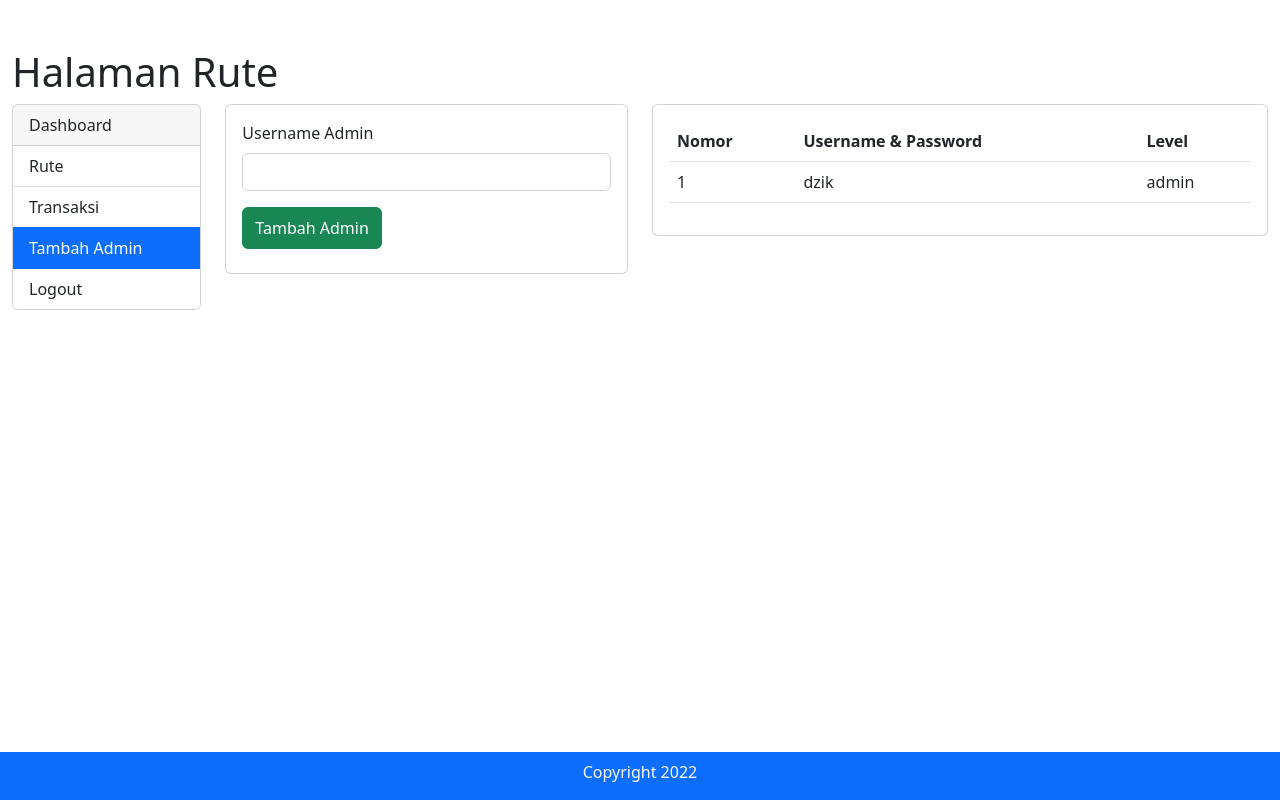
After one commit to GavinDaffa/travel-project, a PHP site: page /admin/tambahadmin.php in a window 1280 px wide. The commit adds this page. Run offline with PHP 8.4, Linux system fonts and the light colour scheme; a user stored in the database is signed in; data comes from the database, SQL or seed files in the repository; some libraries are stand-ins or nearby versions.

Commit message:
First Commit

```diff
--- a/admin/dashboard.php
+++ b/admin/dashboard.php
@@ -6,7 +6,6 @@ if (empty($_SESSION['username'])) {
     header('location: ../authadmin/');
 }
 ?>
-
 
 <div class="container-fluid mt-5">
     <h1>Halaman Dashboard</h1>
@@ -19,6 +18,7 @@ if (empty($_SESSION['username'])) {
                 <ul class="list-group list-group-flush">
                     <li class="list-group-item"><a class="nav-link" href="<?= BASE_ADMIN . '/ruteindex.php' ?>">Rute</a></li>
                     <li class="list-group-item"><a class="nav-link" href="<?= BASE_ADMIN . '/transindex.php' ?>">Transaksi</a></li>
+                    <li class="list-group-item"><a class="nav-link" href="<?= BASE_ADMIN . '/tambahadmin.php' ?>">Tambah Admin</a></li>
                     <li class="list-group-item"><a class="nav-link" href="<?= BASE_URL . '/connect/logout.php' ?>">Logout</a></li>
                 </ul>
             </div>
--- a/admin/ruteindex.php
+++ b/admin/ruteindex.php
@@ -17,6 +17,7 @@ if (empty($_SESSION['username'])) {
                 <ul class="list-group list-group-flush">
                     <li class="list-group-item active"><a class="nav-link" href="<?= BASE_ADMIN . '/ruteindex.php' ?>">Rute</a></li>
                     <li class="list-group-item"><a class="nav-link" href="<?= BASE_ADMIN . '/transindex.php' ?>">Transaksi</a></li>
+                    <li class="list-group-item"><a class="nav-link" href="<?= BASE_ADMIN . '/tambahadmin.php' ?>">Tambah Admin</a></li>
                     <li class="list-group-item"><a class="nav-link" href="<?= BASE_URL . '/connect/logout.php' ?>">Logout</a></li>
                 </ul>
             </div>
--- /dev/null
+++ b/admin/tambahadmin.php
@@ -0,0 +1,81 @@
+<?php
+include '../connect/koneksi.php';
+include './views/header.php';
+if (empty($_SESSION['username'])) {
+    header('location: ../authadmin/');
+}
+?>
+
+<div class="container-fluid mt-5">
+    <h1>Halaman Rute</h1>
+    <div class="row">
+        <div class="col-2">
+            <div class="card">
+                <div class="card-header">
+                    <a class="nav-link" href="<?= BASE_ADMIN . '/dashboard.php' ?>">Dashboard</a>
+                </div>
+                <ul class="list-group list-group-flush">
+                    <li class="list-group-item"><a class="nav-link" href="<?= BASE_ADMIN . '/ruteindex.php' ?>">Rute</a></li>
+                    <li class="list-group-item"><a class="nav-link" href="<?= BASE_ADMIN . '/transindex.php' ?>">Transaksi</a></li>
+                    <li class="list-group-item active"><a class="nav-link" href="<?= BASE_ADMIN . '/tambahadmin.php' ?>">Tambah Admin</a></li>
+                    <li class="list-group-item"><a class="nav-link" href="<?= BASE_URL . '/connect/logout.php' ?>">Logout</a></li>
+                </ul>
+            </div>
+        </div>
+        <div class="col-4">
+            <div class="card w-80" >
+                <div class="card-body">
+                    <form class="row g-2" method="POST" action="<?= BASE_ADMIN ?>/tambahadmin.php">
+                        <!-- username admin -->
+                        <div class="col-md-12">
+                            <label for="username" class="form-label">Username Admin</label>
+                            <input type="text" class="form-control" name="username" id="username" placeholder="">
+                        </div>
+                        <div class="col-md-12">
+                            <button type="submit" name="tambah" class="btn btn-pesan btn-success pt-2 pb-2 my-2">Tambah Admin</button>
+                        </div>
+                    </form>
+                </div>
+            </div>
+        </div>
+        <div class="col-6">
+            <div class="card w-100">
+                <div class="card-body">
+                    <table class="table">
+                        <thead>
+                            <tr>
+                                <th scope="col">Nomor</th>
+                                <th scope="col">Username & Password</th>
+                                <th scope="col">Level</th>
+                            </tr>
+                        </thead>
+                        <tbody>
+                        <?php
+                        $query = mysqli_query($koneksi, "SELECT * FROM user WHERE level = 'admin'");
+                        $i = 1;
+                        while ($data = mysqli_fetch_object($query)) { ?>
+                            <tr>
+                                <td><?= $i++; ?></td>
+                                <td><?= $data->username; ?></td>
+                                <td><?= $data->level; ?></td>
+                            </tr>
+                        <?php } ?>
+                        </tbody>
+                    </table>
+                </div>
+            </div>
+        </div>
+    </div>
+</div>
+
+<?php include './views/footer.php';?>
+<?php
+if (isset($_POST['tambah'])) {
+    $query = mysqli_query($koneksi, "INSERT INTO user (username,password,level) VALUES ('".$_POST['username']."','".md5($_POST['username'])."','admin')");
+    if (!$query) {
+        echo 'gagal';
+    }else{
+        echo '<script type="text/javascript">window.location.href= "tambahadmin.php";</script>';
+    }
+}
+?>
--- a/admin/transindex.php
+++ b/admin/transindex.php
@@ -17,6 +17,7 @@ if (empty($_SESSION['username'])) {
                 <ul class="list-group list-group-flush">
                     <li class="list-group-item"><a class="nav-link" href="<?= BASE_ADMIN . '/ruteindex.php' ?>">Rute</a></li>
                     <li class="list-group-item active"><a class="nav-link" href="<?= BASE_ADMIN . '/transindex.php' ?>">Transaksi</a></li>
+                    <li class="list-group-item"><a class="nav-link" href="<?= BASE_ADMIN . '/tambahadmin.php' ?>">Tambah Admin</a></li>
                     <li class="list-group-item"><a class="nav-link" href="<?= BASE_URL . '/connect/logout.php' ?>">Logout</a></li>
                 </ul>
             </div>
--- a/connect/koneksi.php
+++ b/connect/koneksi.php
@@ -1,6 +1,6 @@
 <?php
 $hostname = "localhost"; // host
-$database = "travel"; // database
+$database = "travel-project"; // database
 $username = "root"; // username db
 $password = ""; // password db
 
--- a/home/header.php
+++ b/home/header.php
@@ -22,11 +22,11 @@ session_start();
 			<a class="nav-link" href="<?= BASE_URL . '/home/harga.php' ?>">Harga</a>
 			<a class="nav-link" href="<?= BASE_URL . '/home/contact.php' ?>">Contact</a>
 			<?php
-			print_r($_SESSION);
-			if ($_SESSION['username']) {
+			if (!empty($_SESSION['username'])) {
 				echo '<a class="nav-link" href="'.BASE_URL.'/connect/logout.php"><h5><span class="badge bg-success pt-2 pb-2 px-4">Logout</span></h5></a>';
 			}else{
 				echo '<a class="nav-link" href="'.BASE_URL.'/authuser/"><h5><span class="badge bg-success pt-2 pb-2 px-4">Login</span></h5></a>';
+				echo '<a class="nav-link" href="'.BASE_URL.'/authuser/register.php"><h5><span class="badge bg-primary pt-2 pb-2 px-4">Register</span></h5></a>';
 			}
 			?>
 		  </div>
```
Also changed, not shown: authuser/register.php (added, +44 -0 lines), gallery/anantara_uluwatu_exterior_944x510.webp (added).
